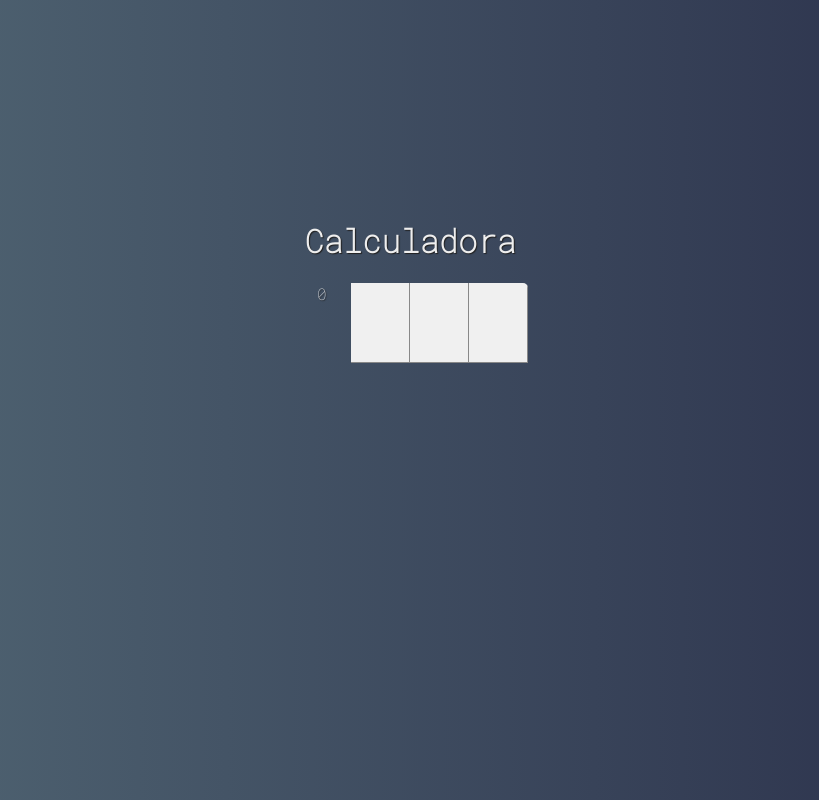
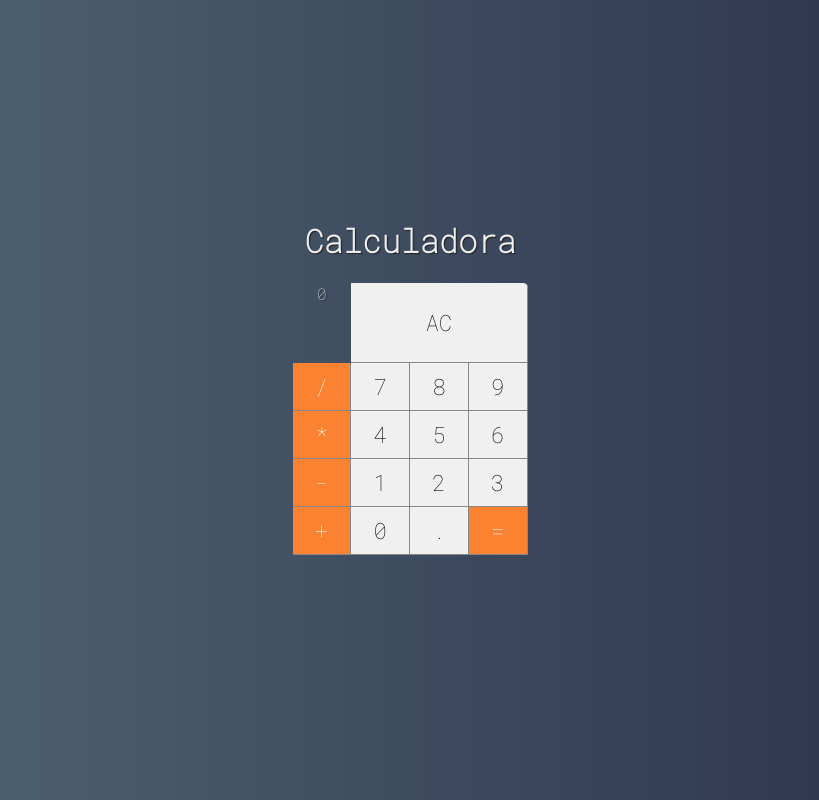
Before and after one commit to christian-de-ornellas/vue-calculator, a Vue app: page / in a window 1280 px wide. Shown: the whole page, without its empty margins (230-1049 px from the left). Built offline with nearby package versions, Linux system fonts and the light colour scheme.

Commit message:
Aprimoramento do button components e o chamando no Calculator

```diff
--- a/src/components/Button.vue
+++ b/src/components/Button.vue
@@ -34,6 +34,17 @@
     background-color: #ccc;
 }
 .button.double{
-    grid-column: span;
+    grid-column: span 2;
+}
+.button.triple{
+    grid-column: span 3;
+}
+.button.operation{
+    background-color: #fa8231;
+    color: #fff;
+}
+.button.operation:active{
+    background-color: #fa8231cc;
+    color: #fff;
 }
 </style>
--- a/src/main/Calculator.vue
+++ b/src/main/Calculator.vue
@@ -1,9 +1,23 @@
 <template>
     <div class="calculator">
         <Display />
-        <Button />
-        <Button />
-        <Button />
+        <Button label="AC" triple />
+        <Button label="/" operation/>
+        <Button label="7"/>
+        <Button label="8"/>
+        <Button label="9"/>
+        <Button label="*" operation/>
+        <Button label="4"/>
+        <Button label="5"/>
+        <Button label="6"/>
+        <Button label="-" operation/>
+        <Button label="1"/>
+        <Button label="2"/>
+        <Button label="3"/>
+        <Button label="+" operation/>
+        <Button label="0" double/>
+        <Button label="."/>
+        <Button label="=" operation/>
     </div>
 </template>
 
```
